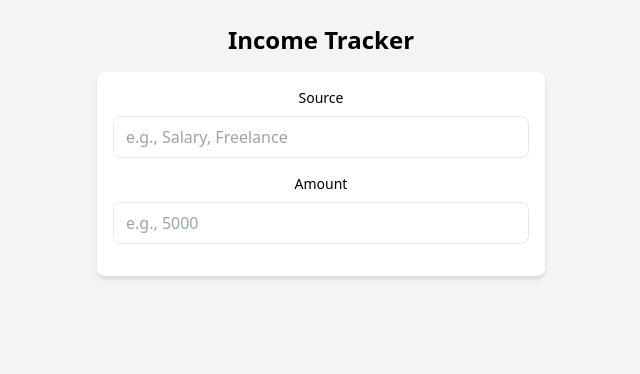
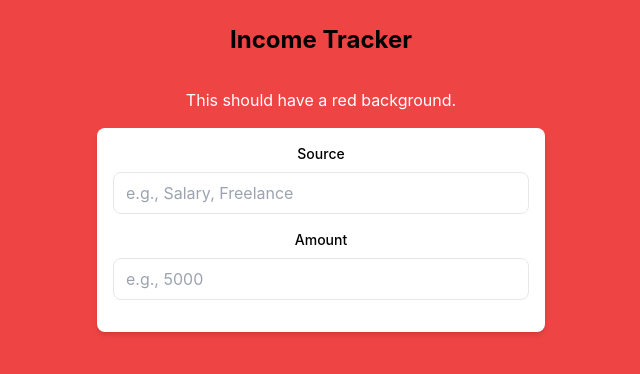
Before and after one commit to brajgon1/income_tracker, a React (Create React App) app: page / in a window 1280 px wide. Shown: the top 374 px of the page, without its empty margins (319-959 px from the left). Built offline with nearby package versions, Linux system fonts and the light colour scheme.

Commit message:
need to figure out styling issues with tailwind

```diff
--- a/package.json
+++ b/package.json
@@ -35,8 +35,8 @@
     ]
   },
   "devDependencies": {
-    "autoprefixer": "^9.8.8",
-    "postcss": "^7.0.39",
-    "tailwindcss": "npm:@tailwindcss/postcss7-compat@^2.2.17"
+    "autoprefixer": "^10.4.20",
+    "postcss": "^8.4.49",
+    "tailwindcss": "^3.4.17"
   }
 }
--- a/src/components/IncomeTracker.jsx
+++ b/src/components/IncomeTracker.jsx
@@ -25,10 +25,14 @@ export const IncomeTracker = () => {
   };
 
   return (
-    <div className="min-h-screen bg-gray-100 p-6">
+    <div className="min-h-screen bg-red-500 p-6">
       <h1 className="text-2xl text-blue font-bold text-center mb-4">
         Income Tracker
       </h1>
+
+      <div class="bg-red-500 text-white p-4">
+        This should have a red background.
+      </div>
 
       <form
         onSubmit={handleSubmit}
--- a/tailwind.config.js
+++ b/tailwind.config.js
@@ -1,11 +1,10 @@
 module.exports = {
-  purge: ['./src/**/*.{js,jsx,ts,tsx}', './public/index.html'],
-  darkMode: false, // or 'media' or 'class'
+  content: [
+    "./src/**/*.{js,jsx,ts,tsx}",
+    "./public/index.html",
+  ],
   theme: {
     extend: {},
   },
-  variants: {
-    extend: {},
-  },
   plugins: [],
-}
+};
```
Also changed, not shown: 1 other file (tests, documents, lock files or other folders).
